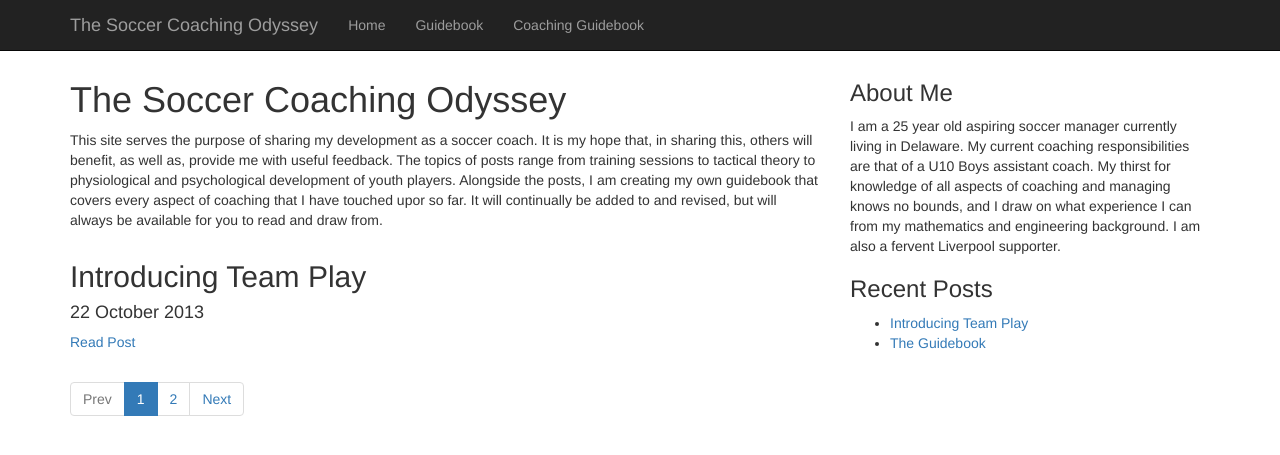
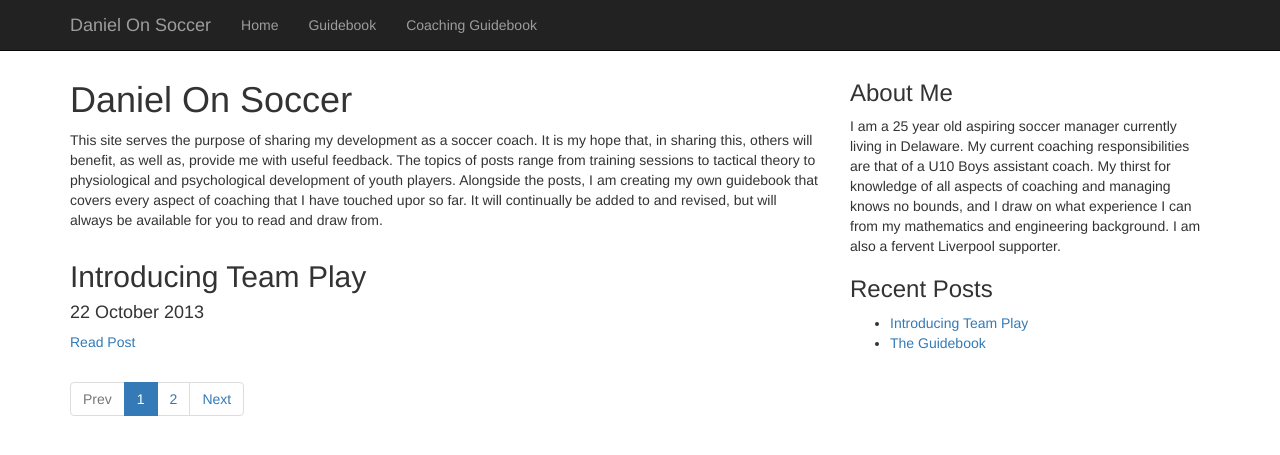
Before and after one commit to danielhertenstein/Soccer-Website, a Jekyll site: the page built from index.html, in a window 1280 px wide. Shown: the top 455 px of the page. Built offline with Jekyll 4.4.1, drawn with Linux system fonts in a browser that asks for light colours; nearby versions of some CDN libraries; the list of posts is cut into pages by our own code.

Commit message:
Changes the title of the site to Daniel On Soccer and changes the associated domain.

```diff
--- a/CNAME
+++ b/CNAME
@@ -1 +1 @@
-danielhertenstein.com
+danielonsoccer.com
--- a/_config.yml
+++ b/_config.yml
@@ -1,4 +1,4 @@
-name: The Soccer Coaching Odyssey
+name: Daniel On Soccer
 safe: true
 lsi: false
 pygments: true
--- a/index.html
+++ b/index.html
@@ -2,7 +2,7 @@
 layout: default
 title: Main Page
 ---
-<h1>The Soccer Coaching Odyssey</h1>
+<h1>Daniel On Soccer</h1>
 
 <p>This site serves the purpose of sharing my development as a soccer coach. It is my hope that, in sharing this, others will benefit, as well as, provide me with useful feedback. The topics of posts range from training sessions to tactical theory to physiological and psychological development of youth players. Alongside the posts, I am creating my own guidebook that covers every aspect of coaching that I have touched upor so far. It will continually be added to and revised, but will always be available for you to read and draw from.</p>
 
```
